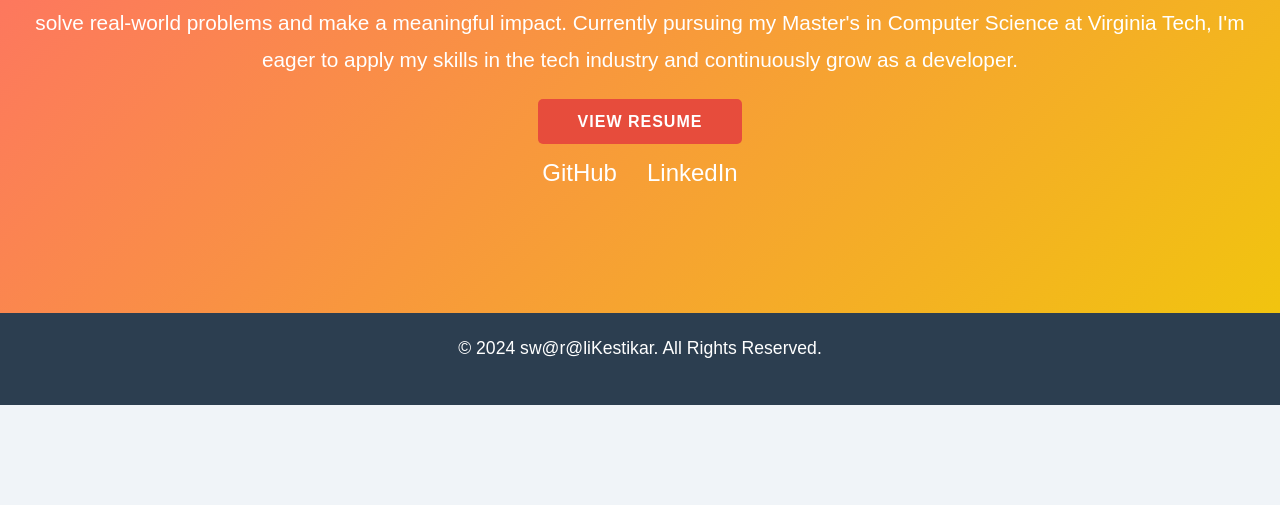
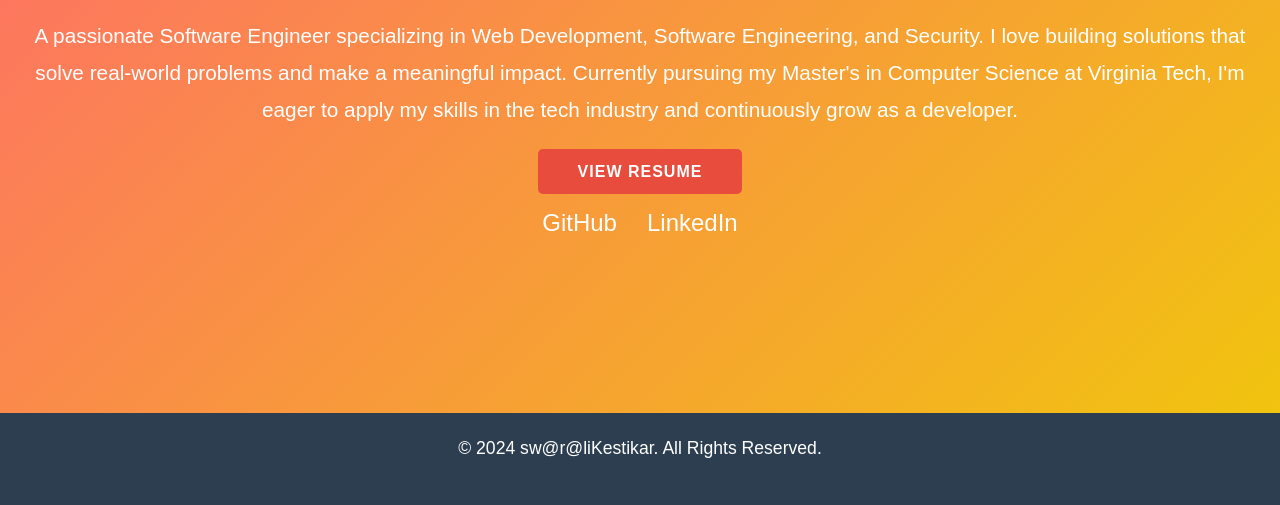
Before and after one commit to swarali7/MyPortfolio, a website built with webpack: page index.html in a window 1280 px wide. Shown: the part 343-848 px from the top of the page. Before the commit the page ends 800 px from the top, so only its background shows below. Built offline with nearby package versions, Linux system fonts and the light colour scheme.

Commit message:
My Project

```diff
--- a/css/styles.css
+++ b/css/styles.css
@@ -76,7 +76,7 @@ header .logo a {
   background: linear-gradient(135deg, #ff6b6b, #f1c40f); /* Vibrant gradient */
   color: white;
   text-align: center;
-  padding: 120px 20px;
+  padding: 170px 20px;
   margin-top: 80px; /* Space for fixed header */
   margin-bottom: 0; /* Removed margin-bottom to avoid gap with footer */
   position: relative;
```
